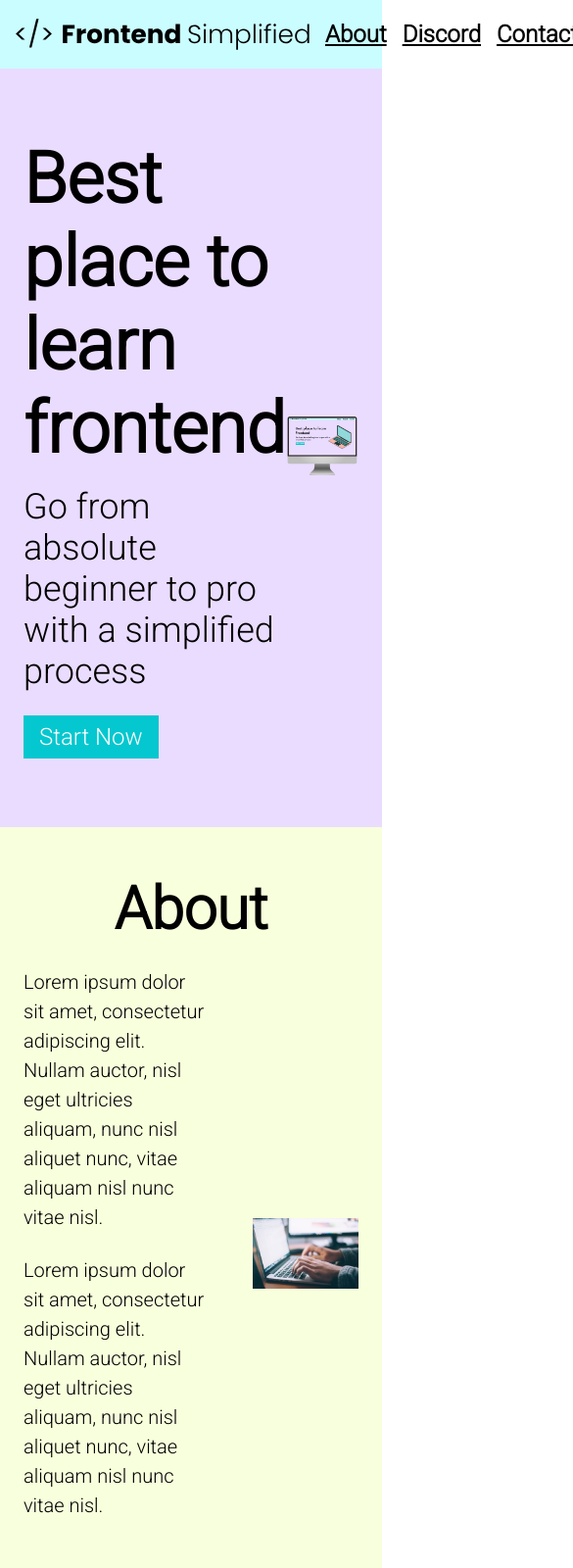
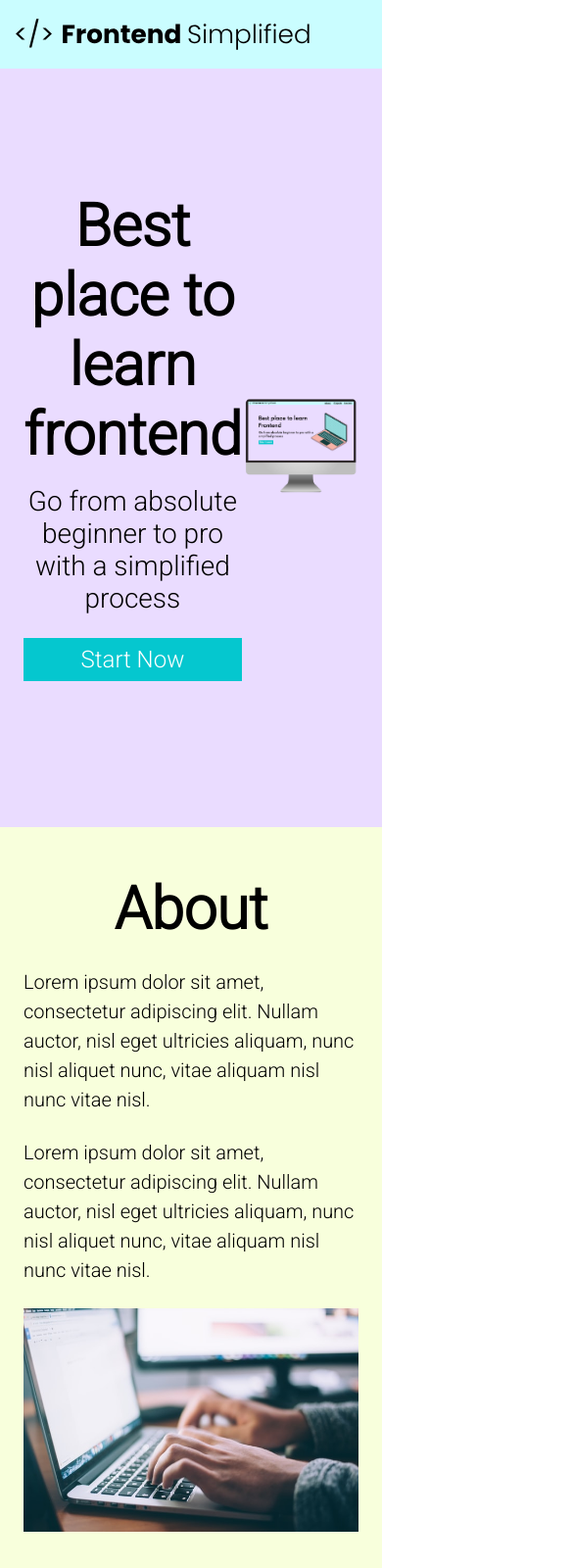
Before and after one commit to JDieterle-dev/html-tutorial, a plain HTML site: page index.html in a window 390 px wide. Shown: the top 1600 px of the page at 98% size, 585 px wide, since content can reach past the window. Drawn offline with Linux system fonts and the light colour scheme.

Commit message:
Responsiveness added

```diff
--- a/index.html
+++ b/index.html
@@ -3,7 +3,7 @@
 <head>
   <meta charset="UTF-8">
   <meta name="viewport" content="width=device-width, initial-scale=1.0">
-  <title>Document</title>
+  <title>html-tutorial</title>
   <link rel="stylesheet" href="style.css">
 </head>
 <body>
@@ -18,10 +18,10 @@
     </nav>
     <header>
       <div class="row">
-        <div>
+        <div class="home__description">
           <h1>Best place to learn frontend</h1>
           <p class="subheader">Go from absolute beginner to pro with a simplified process </p>
-          <button>Start Now</button>
+          <button class="home__description--button">Start Now</button>
         </div>
       </div>
       <figure>
--- a/style.css
+++ b/style.css
@@ -145,6 +145,7 @@
   display: flex;
   flex-direction: column;
   margin: 0 auto;
+  padding: 0 24px;
 }
 
 input, textarea {
@@ -178,3 +179,67 @@
 .footer__link {
   margin: 0 16px;
 }
+
+/*SMALL PHONES, TABLETS, LARGER SMARTPHONES*/
+@media (max-width: 728px) {
+  .row {
+    flex-direction: column;
+  }
+
+  .home__description {
+    margin-bottom: 24px;
+    display: flex;
+    flex-direction: column;
+  }
+
+  .home__description--button {
+    max-width: 240px;
+  }
+
+  h1 {
+    text-align: center;
+    font-size: 60px;
+  }
+
+  .subheader {
+    text-align: center;
+    font-size: 28px;
+  }
+
+  ul {
+    display: none;
+  }
+
+  .section__description {
+    flex-direction: column;
+  }
+
+  .section__description--wrapper {
+    width: 100%;
+  }
+
+  .about__img--wrapper {
+    width: 100%;
+  }
+
+  #discord .section__description {
+    flex-direction: column-reverse;
+  }
+
+  footer {
+    padding: 48px 24px;
+  }
+
+  .footer__logo {
+    max-width: 360px;
+  }
+
+  .footer__link {
+    padding: 0 4px;
+    font-size: 18px;
+  }
+
+  .footer__links {
+    margin-bottom: 24px;
+  }
+}
```
